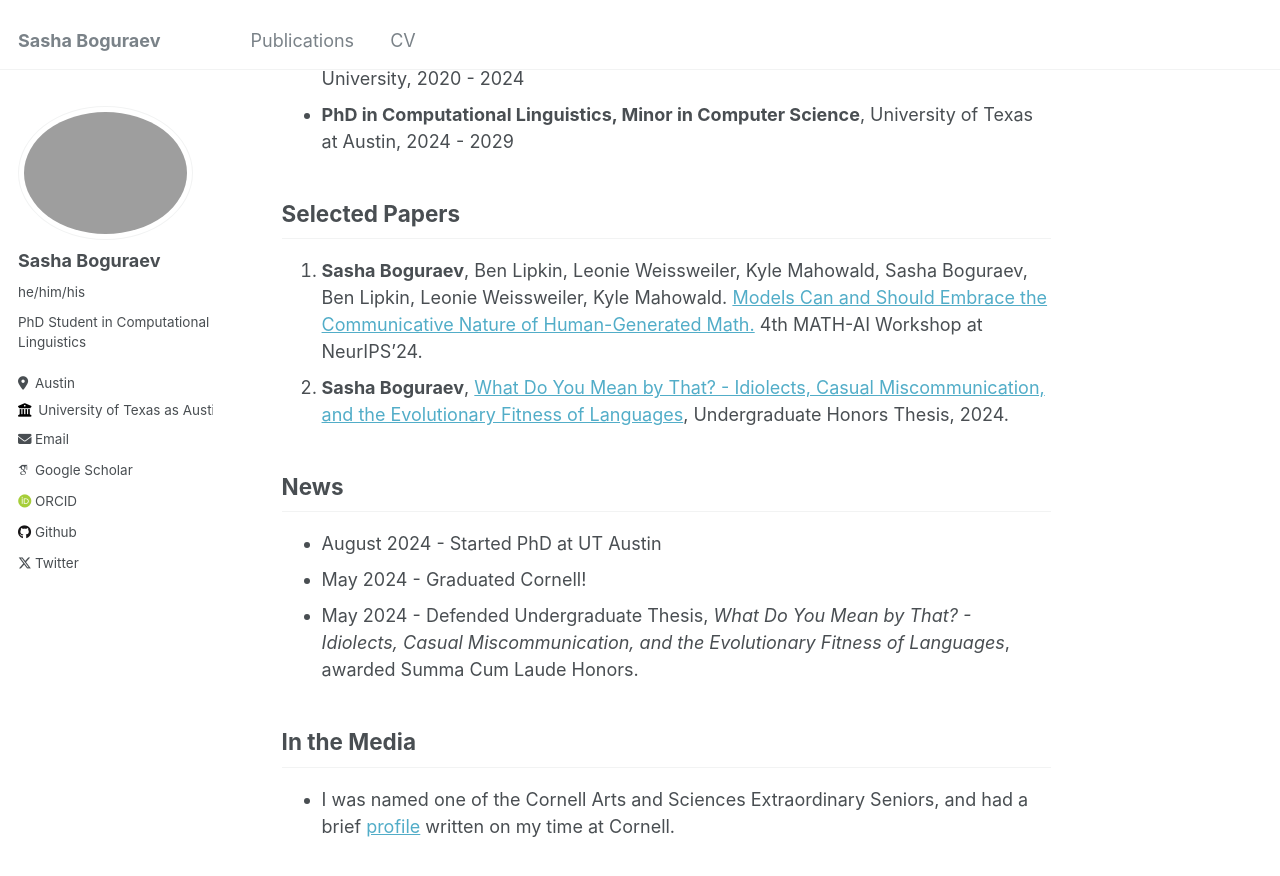
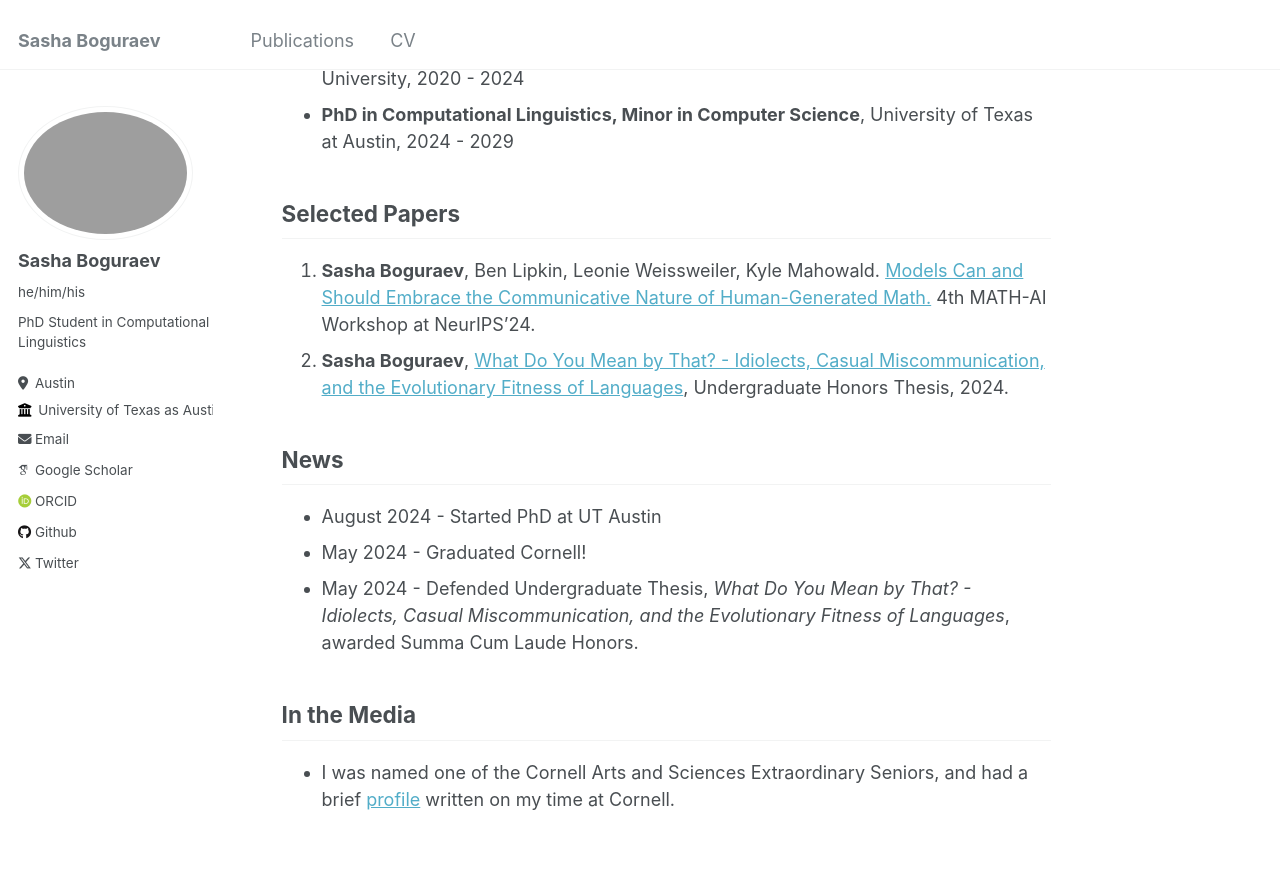
Before and after one commit to SashaBoguraev/SashaBoguraev.github.io, a Jekyll site: the page built from _pages/about.md, in a window 1280 px wide and 900 px high, scrolled down 506 px. Shown: the top 876 px of the window. Built offline with Jekyll 4.4.1, drawn with Linux system fonts in a browser that asks for light colours; some web fonts are replaced.

Commit message:
Update about.md

```diff
--- a/_pages/about.md
+++ b/_pages/about.md
@@ -20,7 +20,7 @@ Education
 
 Selected Papers
 ------
-1. __Sasha Boguraev__, Ben Lipkin, Leonie Weissweiler, Kyle Mahowald, Sasha Boguraev, Ben Lipkin, Leonie Weissweiler, Kyle Mahowald. [Models Can and Should Embrace the Communicative Nature of Human-Generated Math.](https://SashaBoguraev.github.io/files/Math_and_AI_Position___Sasha__Ben__Kyle.pdf) 4th MATH-AI Workshop at NeurIPS’24.
+1. __Sasha Boguraev__, Ben Lipkin, Leonie Weissweiler, Kyle Mahowald. [Models Can and Should Embrace the Communicative Nature of Human-Generated Math.](https://SashaBoguraev.github.io/files/Math_and_AI_Position___Sasha__Ben__Kyle.pdf) 4th MATH-AI Workshop at NeurIPS’24.
 2. __Sasha Boguraev__, [What Do You Mean by That? - Idiolects, Casual Miscommunication, and the Evolutionary Fitness of Languages](https://SashaBoguraev.github.io/files/BoguraevHonorsThesis.pdf), Undergraduate Honors Thesis, 2024.
 
 News
```
